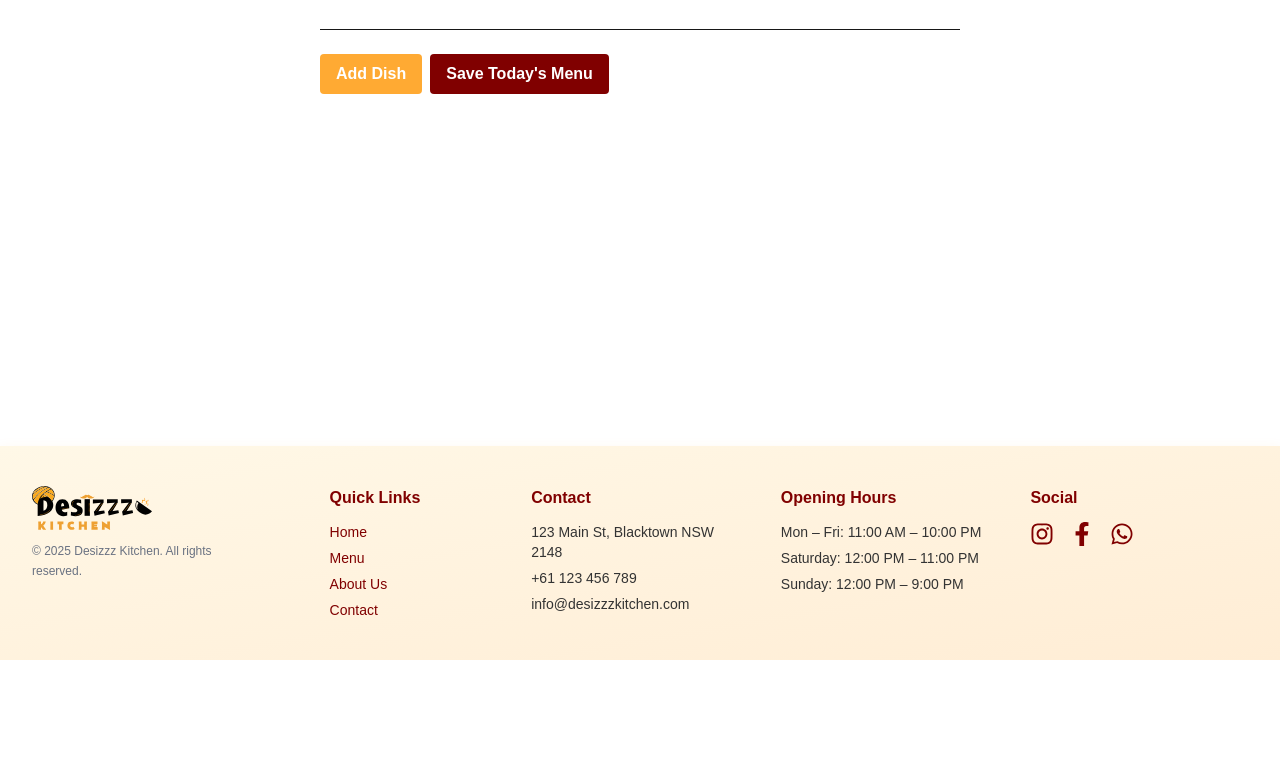
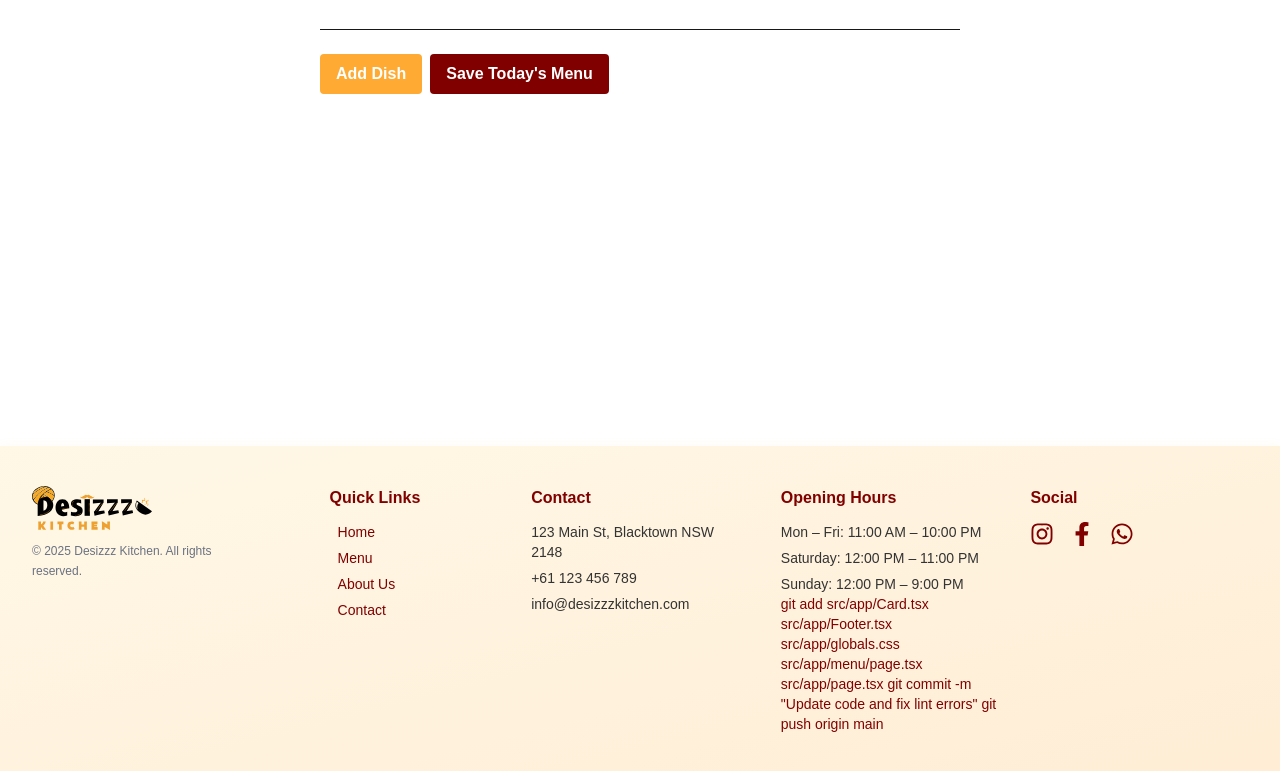
Before and after one commit to noobedian/desizzz_kitchen, a Next.js app: page /admin/todays-menu in a window 1280 px wide. Shown: the part 423-1194 px from the top of the page. Before the commit the page ends 1083 px from the top, so only its background shows below. Built offline with nearby package versions, Linux system fonts and the light colour scheme.

Commit message:
Update code and fix lint errors

```diff
--- a/src/app/Card.tsx
+++ b/src/app/Card.tsx
@@ -1,4 +1,5 @@
 import * as React from "react";
+import Image from "next/image";
 
 export function Card({ className = "", ...props }: React.HTMLAttributes<HTMLDivElement>) {
   return (
@@ -8,7 +9,13 @@ export function Card({ className = "", ...props }: React.HTMLAttributes<HTMLDivE
 
 export function CardImage({ src, alt }: { src: string; alt: string }) {
   return (
-    <img src={src} alt={alt} className="w-full h-48 object-cover" />
+    <Image
+      src={src}
+      alt={alt}
+      width={400}
+      height={224}
+      className="object-cover w-full h-full"
+    />
   );
 }
 
--- a/src/app/Footer.tsx
+++ b/src/app/Footer.tsx
@@ -1,6 +1,7 @@
 import { Logo } from "./Logo";
 import { FaInstagram, FaFacebookF, FaWhatsapp } from "react-icons/fa";
 import { AccordionSection } from "./AccordionSection";
+import Link from "next/link";
 
 export function Footer() {
   return (
@@ -29,12 +30,12 @@ export function Footer() {
                   { label: "Contact", href: "#contact" },
                 ].map((item) => (
                   <li key={item.label}>
-                    <a
+                    <Link
                       href={item.href}
-                      className="hover:underline hover:underline-offset-4 transition-colors"
+                      className="text-[#800000] hover:text-white hover:bg-[#FFAA33] transition font-medium rounded px-2 py-1"
                     >
                       {item.label}
-                    </a>
+                    </Link>
                   </li>
                 ))}
               </ul>
@@ -114,7 +115,9 @@ export function Footer() {
                 <li>Saturday: 12:00 PM – 11:00 PM</li>
                 <li>Sunday: 12:00 PM – 9:00 PM</li>
               </ul>
-            </div>
+            </div>            git add src/app/Card.tsx src/app/Footer.tsx src/app/globals.css src/app/menu/page.tsx src/app/page.tsx
+            git commit -m "Update code and fix lint errors"
+            git push origin main
 
             {/* Mobile */}
             <div className="block md:hidden">
--- a/src/app/globals.css
+++ b/src/app/globals.css
@@ -5,7 +5,7 @@
   --foreground: #171717;
 }
 
-@theme inline {
+:root {
   --color-background: var(--background);
   --color-foreground: var(--foreground);
   --font-sans: var(--font-geist-sans);
--- a/src/app/menu/page.tsx
+++ b/src/app/menu/page.tsx
@@ -2,7 +2,7 @@
 
 import { useState } from "react";
 import Link from "next/link";
-import { Card } from "../Card";
+import { Card, CardBody, CardImage } from "../Card";
 
 function MenuPage() {
 	const [showToday, setShowToday] = useState(true);
--- a/src/app/page.tsx
+++ b/src/app/page.tsx
@@ -2,8 +2,8 @@
 
 import { Button } from "./Button";
 import { DownArrowIcon } from "./DownArrowIcon";
-import { Card } from "./Card";
 import { useState, useEffect, useRef } from "react";
+import Image from 'next/image';
 
 // Custom hook for intersection observer
 function useInView(threshold = 0.15) {
@@ -124,14 +124,6 @@ function AboutTeaser() {
 export default function Home() {
   const [aboutRef, aboutInView] = useInView();
 
-  useEffect(() => {
-    const onScroll = () => {
-      if (window.scrollY > 10) setShowRest(true);
-    };
-    window.addEventListener("scroll", onScroll, { passive: true });
-    return () => window.removeEventListener("scroll", onScroll);
-  }, []);
-
   return (
     <div className="overflow-y-auto snap-y snap-proximity">
       {/* Hero Section */}
@@ -178,7 +170,7 @@ export default function Home() {
           </div>
           <div className="grid grid-cols-1 sm:grid-cols-2 md:grid-cols-3 gap-4 md:gap-6">
             {/* Butter Chicken Card */}
-            <Card className="group relative bg-white/70 backdrop-blur-md rounded-3xl shadow-[0_8px_32px_0_rgba(255,170,51,0.15)] border border-orange-100 overflow-hidden hover:scale-105 hover:shadow-2xl transition-transform duration-300 w-full">
+            <div className="group relative bg-white/70 backdrop-blur-md rounded-3xl shadow-[0_8px_32px_0_rgba(255,170,51,0.15)] border border-orange-100 overflow-hidden hover:scale-105 hover:shadow-2xl transition-transform duration-300 w-full">
               <div className="relative w-full h-56 overflow-hidden">
                 <Image
                   src="/images/butter-chicken-thumb.jpg"
@@ -195,9 +187,9 @@ export default function Home() {
                 <p className="text-gray-700 text-sm text-center max-w-xs">Creamy tomato gravy, tender chicken, and a hint of spice. A true North Indian classic!</p>
                 {/* Removed View Details Button */}
               </div>
-            </Card>
+            </div>
             {/* Palak Paneer Card */}
-            <Card className="group relative bg-white/70 backdrop-blur-md rounded-3xl shadow-[0_8px_32px_0_rgba(128,0,0,0.10)] border border-orange-100 overflow-hidden hover:scale-105 hover:shadow-2xl transition-transform duration-300 w-full">
+            <div className="group relative bg-white/70 backdrop-blur-md rounded-3xl shadow-[0_8px_32px_0_rgba(128,0,0,0.10)] border border-orange-100 overflow-hidden hover:scale-105 hover:shadow-2xl transition-transform duration-300 w-full">
               <div className="relative w-full h-56 overflow-hidden">
                 <Image
                   src="/images/palak-paneer-thumb.jpg"
@@ -214,9 +206,9 @@ export default function Home() {
                 <p className="text-gray-700 text-sm text-center max-w-xs">Fresh spinach and soft paneer cubes in a silky, spiced sauce. Healthy and delicious!</p>
                 {/* Removed View Details Button */}
               </div>
-            </Card>
+            </div>
             {/* Chole Bhature Card */}
-            <Card className="group relative bg-white/70 backdrop-blur-md rounded-3xl shadow-[0_8px_32px_0_rgba(255,170,51,0.10)] border border-orange-100 overflow-hidden hover:scale-105 hover:shadow-2xl transition-transform duration-300 w-full">
+            <div className="group relative bg-white/70 backdrop-blur-md rounded-3xl shadow-[0_8px_32px_0_rgba(255,170,51,0.10)] border border-orange-100 overflow-hidden hover:scale-105 hover:shadow-2xl transition-transform duration-300 w-full">
               <div className="relative w-full h-56 overflow-hidden">
                 <Image
                   src="/images/chole-bhature-thumb.jpg"
@@ -233,7 +225,7 @@ export default function Home() {
                 <p className="text-gray-700 text-sm text-center max-w-xs">Fluffy bhature with spicy chickpea curry. The ultimate comfort street food!</p>
                 {/* Removed View Details Button */}
               </div>
-            </Card>
+            </div>
           </div>
         </div>
       </section>
```
